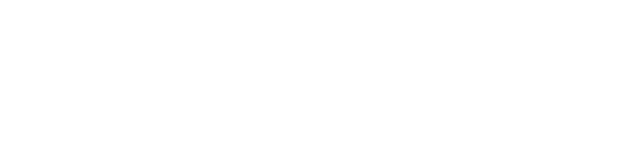
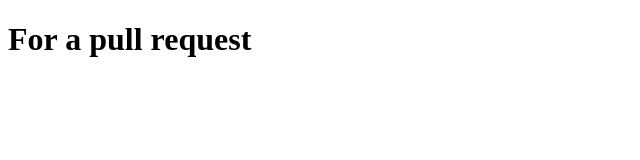
Before and after one commit to Mahdil1/DevopsTp, a plain HTML site: page cookie.html in a window 1280 px wide. Shown: the whole page, without its empty margins (0-640 px from the left). Drawn offline with Linux system fonts and the light colour scheme.

Commit message:
un 2eme autre commit

```diff
--- a/cookie.html
+++ b/cookie.html
@@ -6,6 +6,6 @@
     <title>Document</title>
 </head>
 <body>
-
+    <h1>For a pull request</h1>
 </body>
 </html>
```
